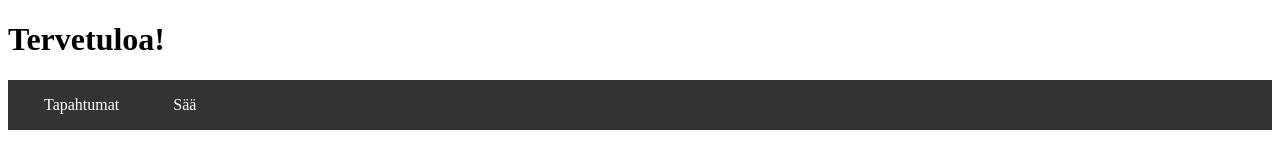
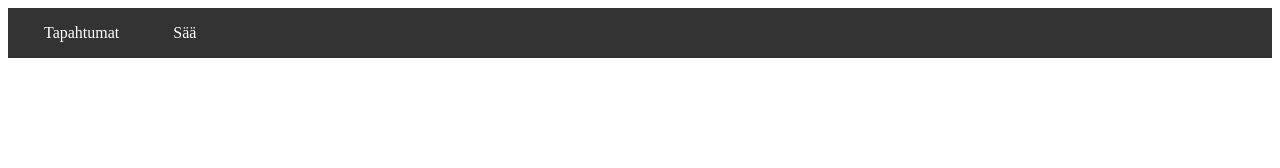
Before and after one commit to rihell/Dig3JSON, a plain HTML site: page saa.html in a window 1280 px wide. Drawn offline with Linux system fonts and the light colour scheme.

Commit message:
changing code

```diff
--- a/saa.html
+++ b/saa.html
@@ -3,19 +3,18 @@
 <head>
     <meta charset="UTF-8">
     <meta name="viewport" content="width=device-width, initial-scale=1.0">
-    <title>Otsikko</title>
+    <title></title>
     <link rel="stylesheet" href="styles.css">
 </head>
 <body>
-    <header>
-        <h1>Tervetuloa!</h1>
-    </header>
     <nav>
         <ul>
             <li><a href="tapahtumat.html">Tapahtumat</a></li>
             <li><a href="saa.html">Sää</a></li>
         </ul>
     </nav>
+    <header>
+    </header>
     <div></div>
     <script></script>
 </body>
```
Also changed, not shown: tapahtumat.html (+3 -4 lines). Lines whose indentation alone changed are shown as unchanged.
